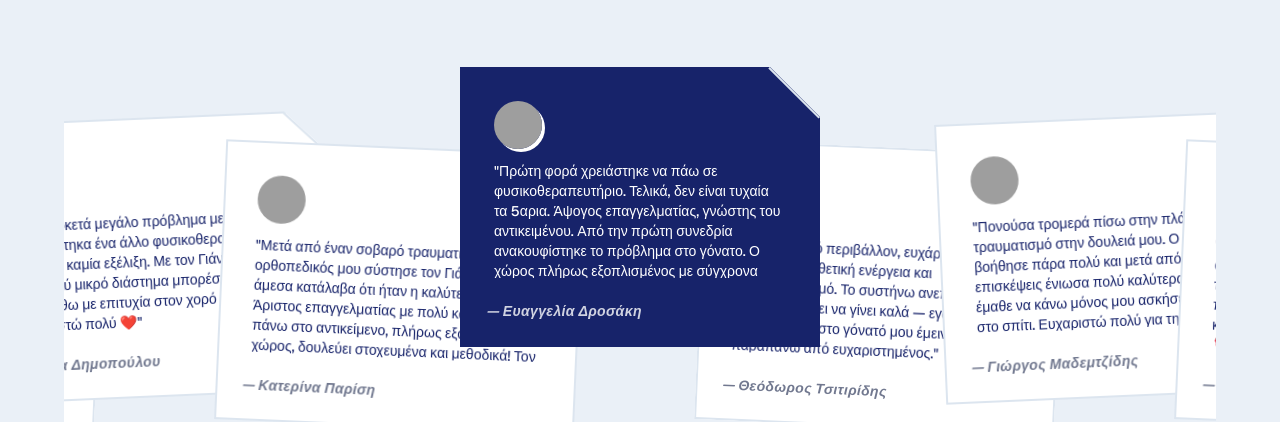
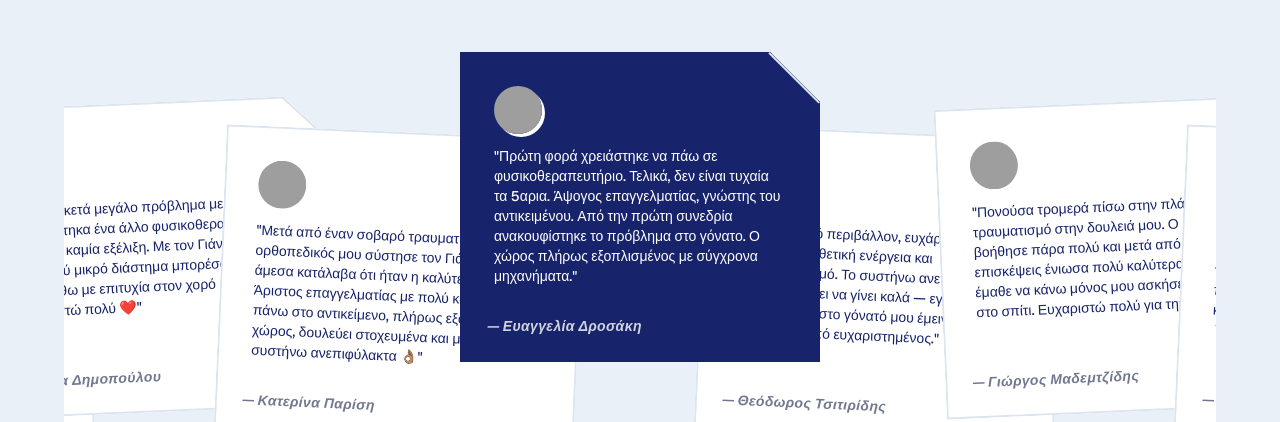
Before and after one commit to Ermeion/ermeion-website, a React (Vite) app: page / in a window 1280 px wide. Shown: the part 4956-5378 px from the top of the page. Built offline with nearby package versions, Linux system fonts and the light colour scheme; grey boxes are pictures that could not be loaded.

Commit message:
Update desktop card and text height

```diff
--- a/src/App.tsx
+++ b/src/App.tsx
@@ -945,7 +945,7 @@ function TestimonialsSection() {
     const update = () => {
       const isDesktop = window.matchMedia('(min-width: 640px)').matches;
       setIsMobile(!isDesktop);
-      setCardDims(isDesktop ? { width: 360, height: 280 } : { width: 300, height: 300 });
+      setCardDims(isDesktop ? { width: 360, height: 310 } : { width: 300, height: 300 });
     };
     update();
     window.addEventListener('resize', update);
@@ -1041,7 +1041,7 @@ function TestimonialsSection() {
                 className="mb-3 h-12 w-12 rounded-full object-cover object-top"
                 style={{ boxShadow: '3px 3px 0px #ffffff' }}
               />
-              <div className="max-h-[55%] overflow-y-auto pr-1">
+              <div className="max-h-[62%] overflow-y-auto pr-1">
                 <p
                   className="text-xs sm:text-sm font-medium leading-relaxed"
                   style={{ color: isCenter ? '#ffffff' : '#17236a' }}
```
